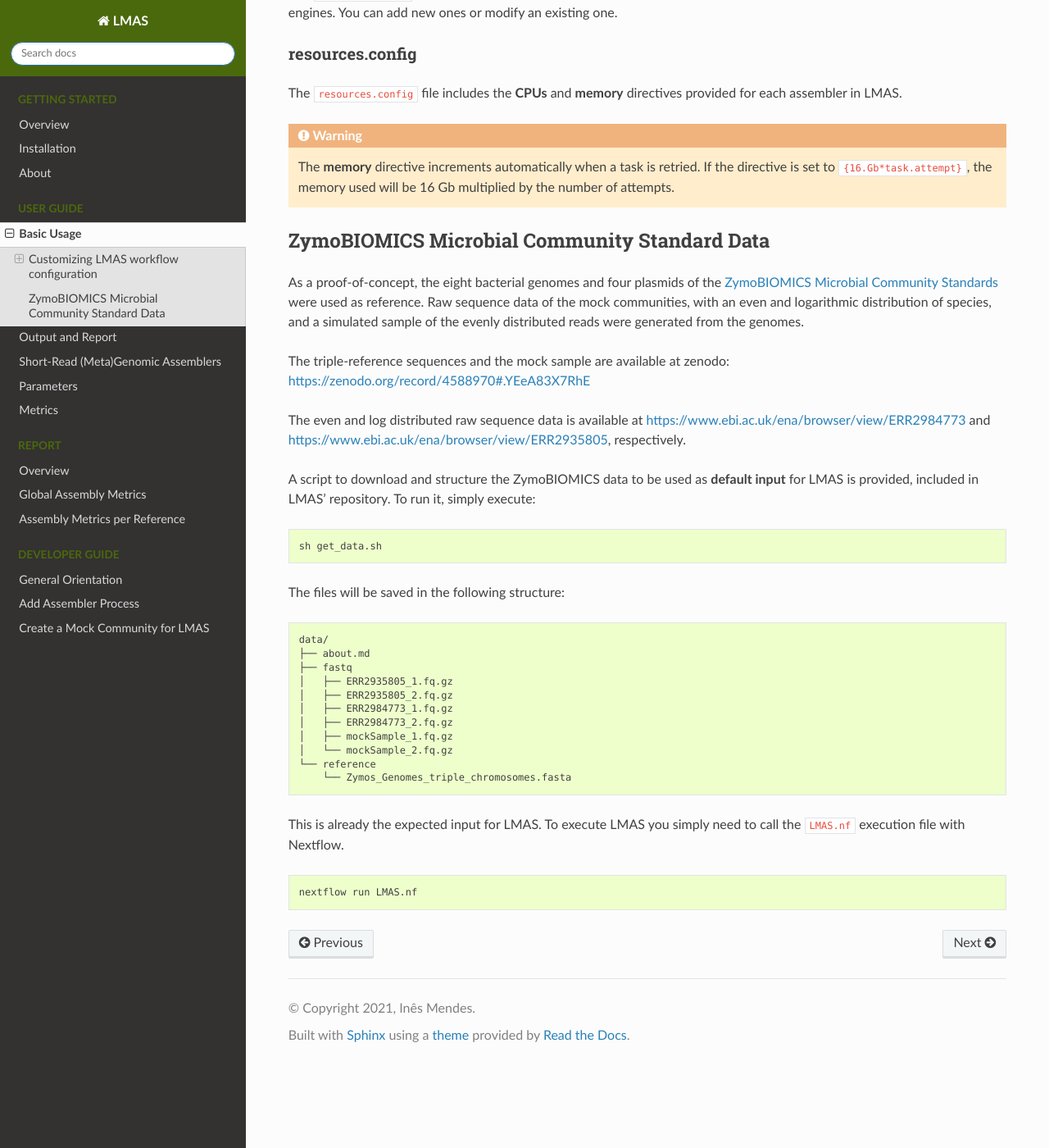
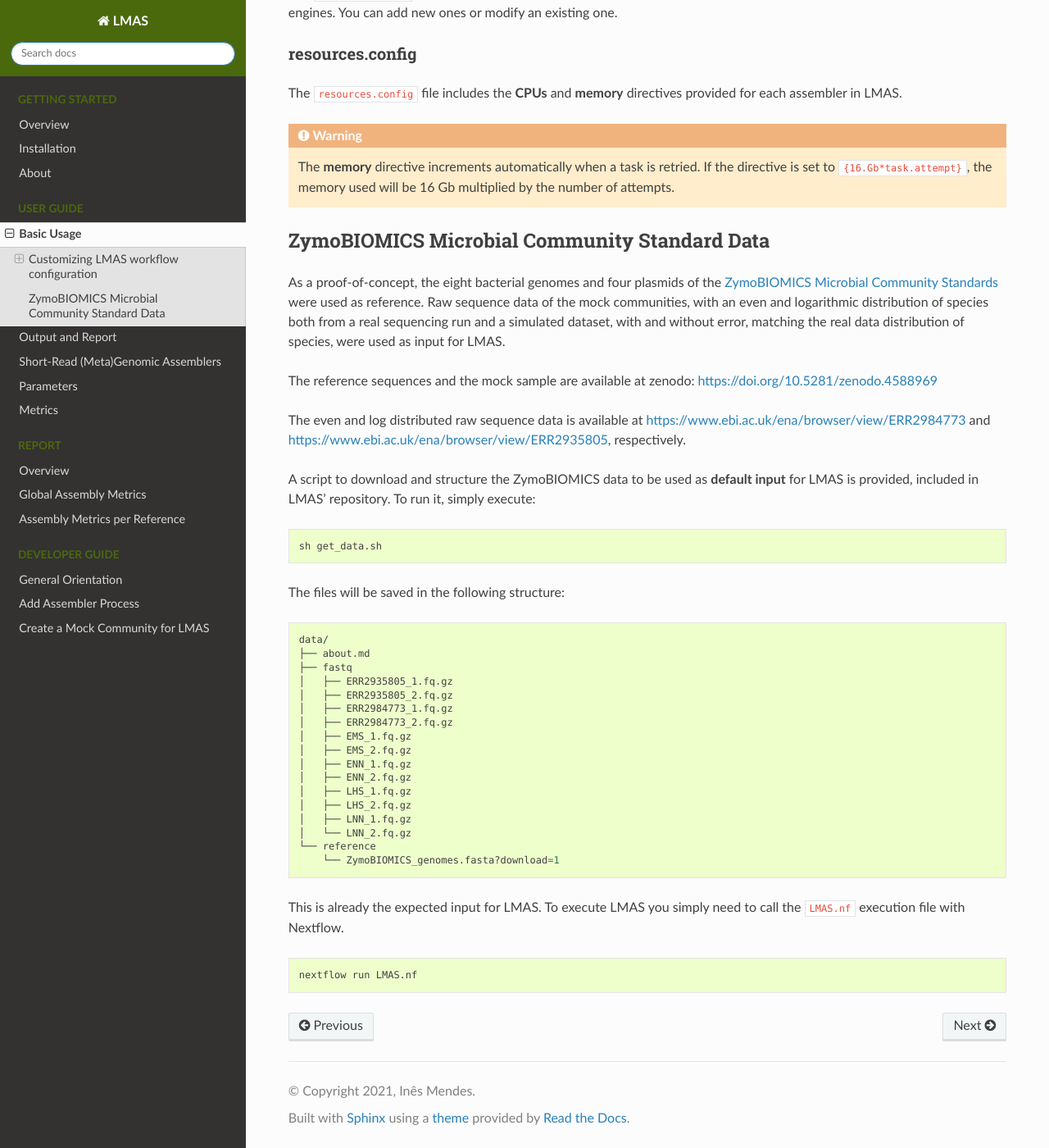
Before and after one commit to B-UMMI/LMAS, a Sphinx documentation site: the page built from docs/user/basic_usage.rst, in a window 1280 px wide and 1400 px high, scrolled down 1884 px. Shown: the whole window at 82% size. Built offline with Sphinx 7.4.7 and the Read the Docs theme 2.0.0, drawn with Linux system fonts in a browser that asks for light colours.

Commit message:
update zymo data

```diff
--- a/docs/user/basic_usage.rst
+++ b/docs/user/basic_usage.rst
@@ -93,10 +93,10 @@ ZymoBIOMICS Microbial Community Standard Data
 
 As a proof-of-concept, the eight bacterial genomes and four plasmids of the
 `ZymoBIOMICS Microbial Community Standards <https://www.zymoresearch.com/collections/zymobiomics-microbial-community-standards>`_
-were used as reference. Raw sequence data of the mock communities, with an even and logarithmic distribution of species,
-and a simulated sample of the evenly distributed reads were generated from the genomes.
+were used as reference. Raw sequence data of the mock communities, with an even and logarithmic distribution of species both from a
+real sequencing run and a simulated dataset, with and without error, matching the real data distribution of species, were used as input for LMAS.
 
-The triple-reference sequences and the mock sample are available at zenodo: https://zenodo.org/record/4588970#.YEeA83X7RhE
+The reference sequences and the mock sample are available at zenodo: https://doi.org/10.5281/zenodo.4588969
 
 The even and log distributed raw sequence data is available at https://www.ebi.ac.uk/ena/browser/view/ERR2984773 and
 https://www.ebi.ac.uk/ena/browser/view/ERR2935805, respectively.
@@ -119,10 +119,16 @@ The files will be saved in the following structure:
     │   ├── ERR2935805_2.fq.gz
     │   ├── ERR2984773_1.fq.gz
     │   ├── ERR2984773_2.fq.gz
-    │   ├── mockSample_1.fq.gz
-    │   └── mockSample_2.fq.gz
+    │   ├── EMS_1.fq.gz
+    │   ├── EMS_2.fq.gz
+    │   ├── ENN_1.fq.gz
+    │   ├── ENN_2.fq.gz
+    │   ├── LHS_1.fq.gz
+    │   ├── LHS_2.fq.gz
+    │   ├── LNN_1.fq.gz
+    │   └── LNN_2.fq.gz
     └── reference
-        └── Zymos_Genomes_triple_chromosomes.fasta
+        └── ZymoBIOMICS_genomes.fasta?download=1
 
 This is already the expected input for LMAS. To execute LMAS you simply need to call the ``LMAS.nf`` execution file with Nextflow.
 
```
